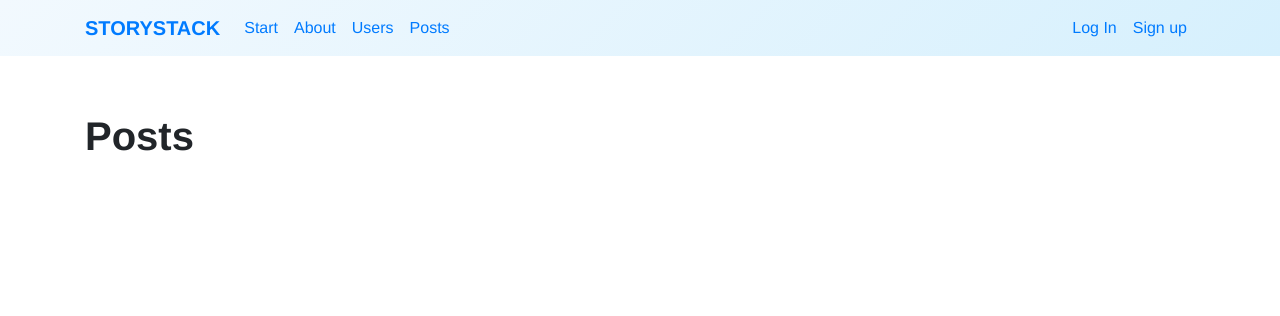
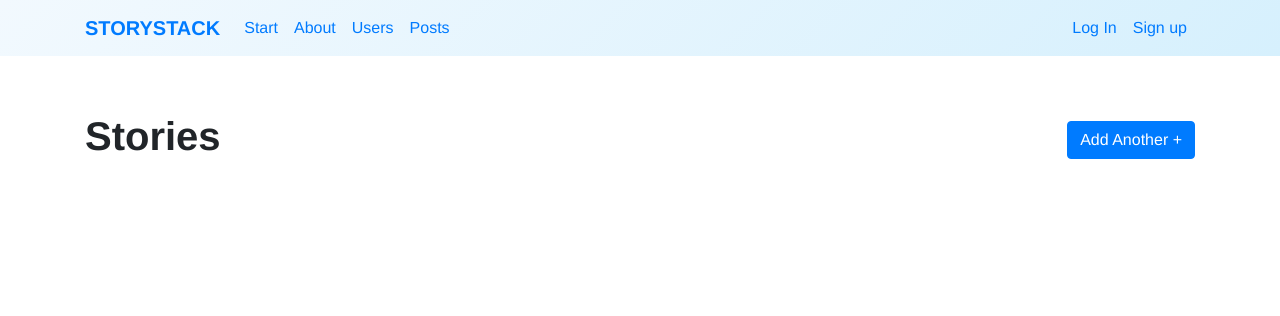
Before and after one commit to trexr/story-stack, a Django app: template apps/posts/templates/posts/view_all_posts.html in a window 1280 px wide. Shown: the top 316 px of the page. Run offline with Django 3.2, Linux system fonts and the light colour scheme; the template is opened without the code that fills it, so the values that code supplies are empty; some libraries are stand-ins or nearby versions.

Commit message:
Adds create btn to post list view

```diff
--- a/apps/posts/templates/posts/view_all_posts.html
+++ b/apps/posts/templates/posts/view_all_posts.html
@@ -2,14 +2,24 @@
 {% block title %} Posts {% endblock title %}
 {% block content %}
 {% load static %}
-<h1 class="my-5">Posts</h1>
+<div class="row align-items-center my-5">
+  <div class="col-sm-8 col-md-8  ">
+    <h1 class="">Stories</h1>
+  </div>
+  <div class="col-sm-4 col-md-4  text-right">
+    <a href="{% url 'posts:create'%}">
+      <span class=" btn btn-primary">
+        Add Another +</span></a>
+
+  </div>
+</div>
 <div class="row">
 
 
 
   {% for  post in posts %}
-  <div class="col-sm-6 col-md-4 my-3 ">
-    <a href="{{ post.slug}}">
+  <div class=" col-sm-6 col-md-4 my-3 ">
+    <a href=" {{ post.slug}}">
       <h5 class="text-left">{{ post.title}}</h5>
       <div class="post__img">
 
```
Also changed, not shown: storystack/uploads/drawing2-1024x1024.jpg (added).
